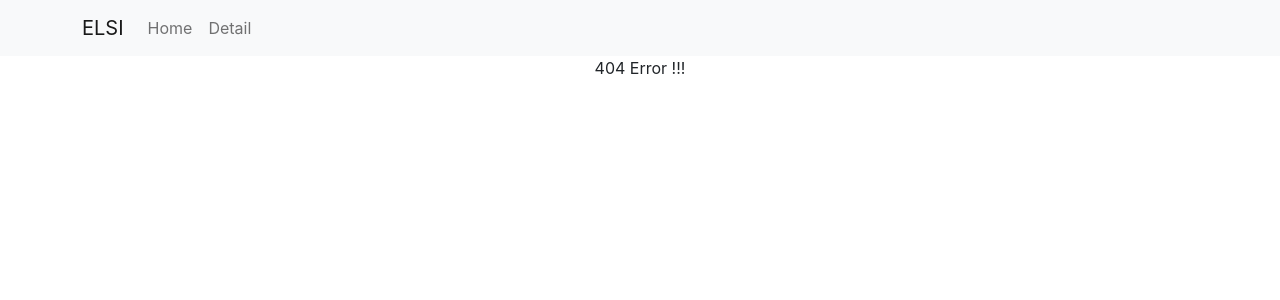
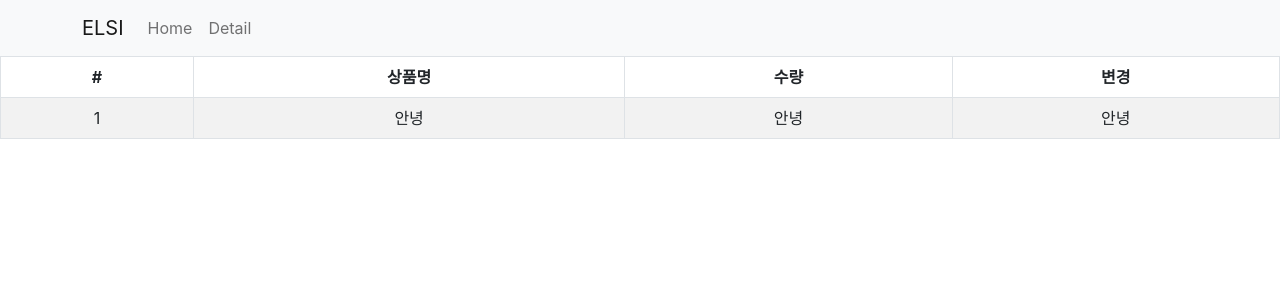
Before and after one commit to PciDeveloper/React-Shop, a React (Create React App) app: page /cart in a window 1280 px wide. Before the commit this address had no page. Shown: the top 300 px of the page. Built offline with nearby package versions, Linux system fonts and the light colour scheme.

Commit message:
Redux Toolkit 설치

```diff
--- a/src/App.js
+++ b/src/App.js
@@ -7,6 +7,7 @@
 import data from './data.js'; // data 라고 되어있는 변수는 자유롭게 작명하지만 export 하는 변수와 동일하게 작명하는 것이 인지하기 좋음
 import { Routes, Route, Link, useNavigate, Outlet } from 'react-router-dom'
 import Detail from './routes/Detail.js';
+import Cart from './routes/Cart.js';
 import axios from 'axios';
 
 export let Context1 = createContext(); // 세팅 1 => Context 를 하나 만들어줌 state 보관하는 역할, 가져다 쓰기 위한 export
@@ -142,6 +143,8 @@
 
         {/* 지정된 경로 외에 다른 모든 페이지 접속시 404 Error */}
         <Route path='*' element={ <div>404 Error !!!</div> } />
+
+        <Route path='/cart' element={ <Cart />} />
       </Routes>
     </div>
   );
--- /dev/null
+++ b/src/routes/Cart.js
@@ -0,0 +1,28 @@
+import { Table } from "react-bootstrap";
+
+function Cart() {
+    return (
+        <div>
+            <Table striped bordered hover>
+                <thead>
+                    <tr>
+                        <th>#</th>
+                        <th>상품명</th>
+                        <th>수량</th>
+                        <th>변경</th>
+                    </tr>
+                </thead>
+                <tbody>
+                    <tr>
+                        <td>1</td>
+                        <td>안녕</td>
+                        <td>안녕</td>
+                        <td>안녕</td>
+                    </tr>
+                </tbody>
+            </Table>
+        </div>
+    )
+}
+
+export default Cart;
```
